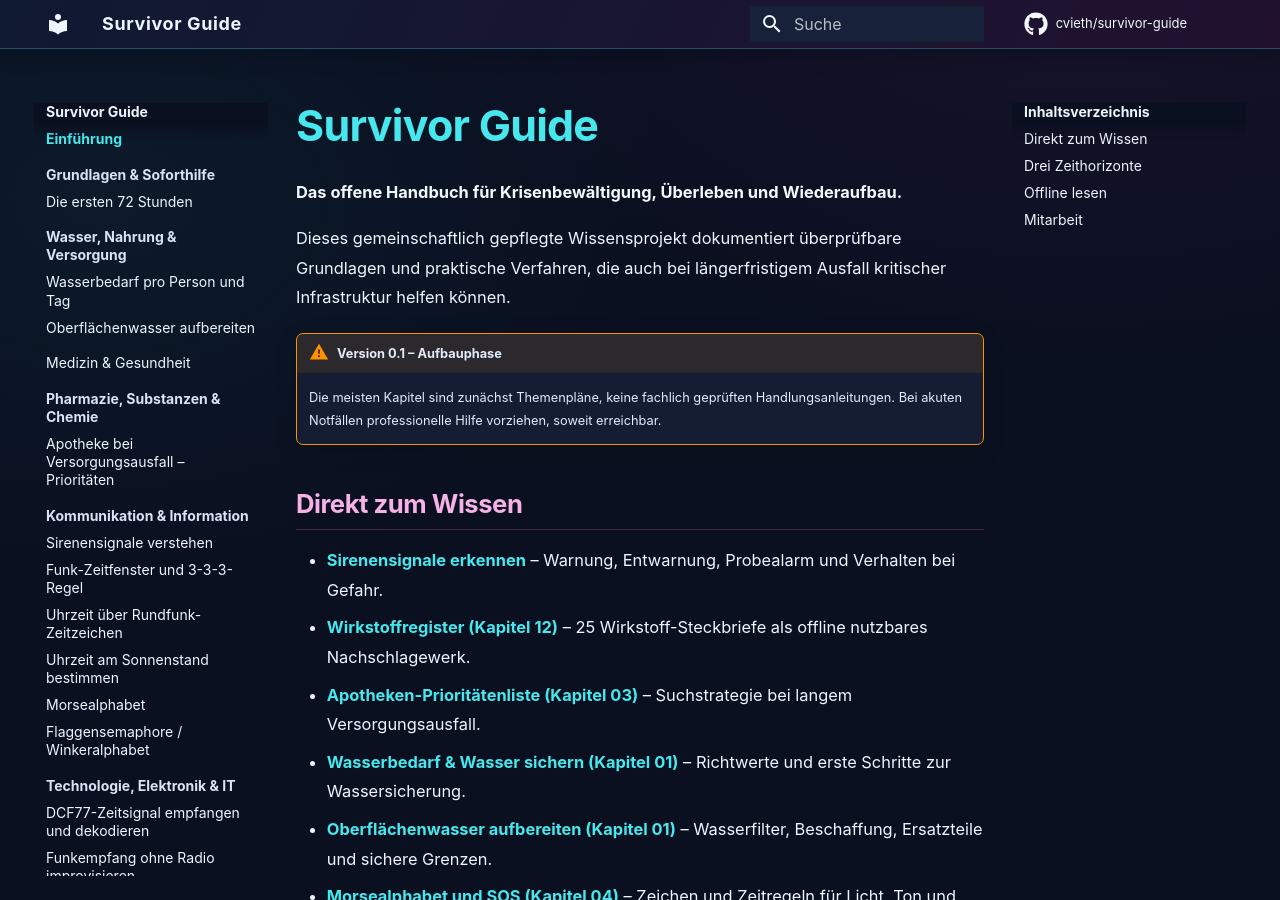
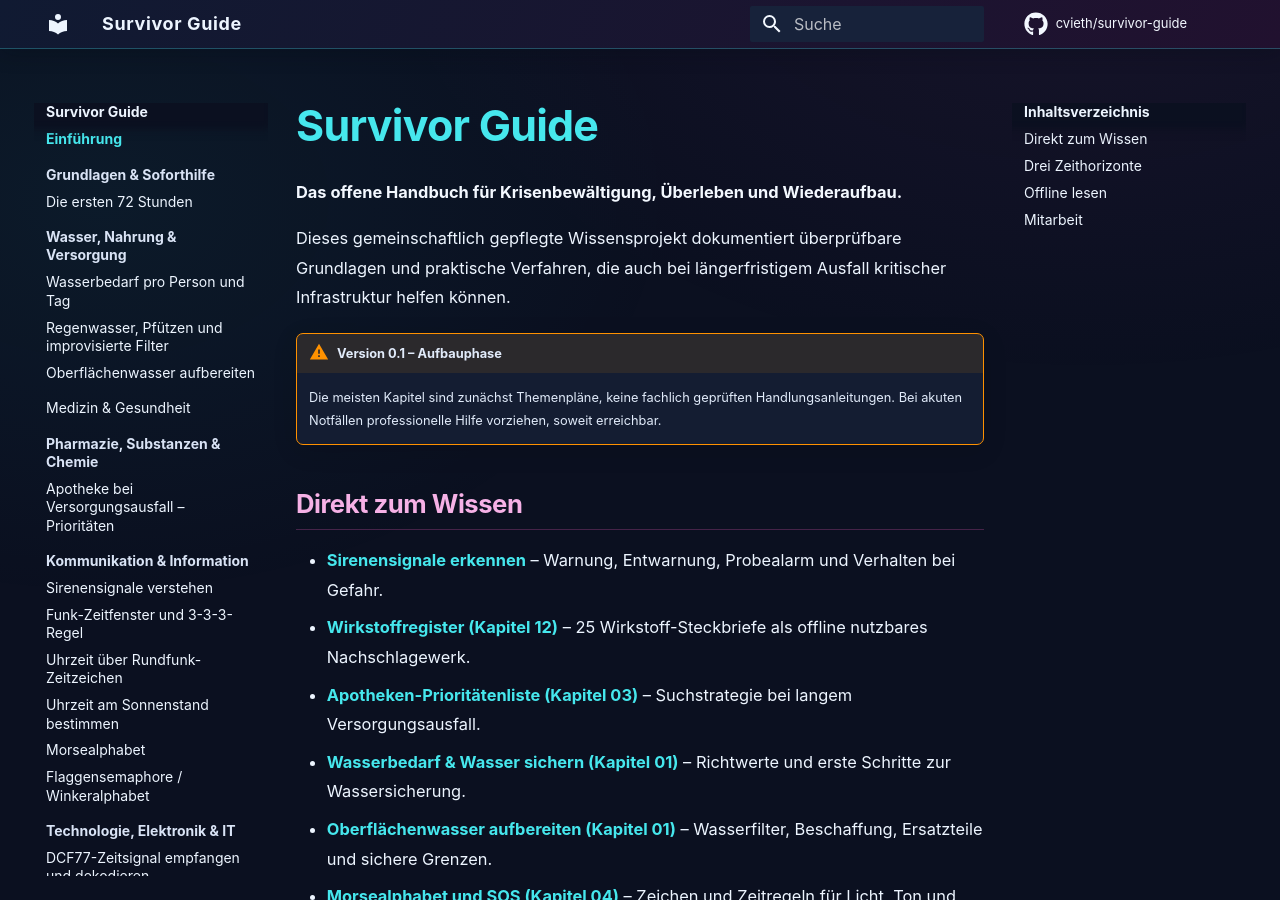
Before and after one commit to cvieth/survivor-guide, an MkDocs documentation site: the page built from docs/index.md, in a window 1280 px wide and 900 px high. Built offline with MkDocs 1.6.1 and Material for MkDocs 9.7.7, drawn with Linux system fonts in a browser that asks for light colours; comment, search, counter and statistics services are not loaded.

Commit message:
docs: neue Wassergewinnungsanleitung in Navigation aufnehmen

```diff
--- a/mkdocs.yml
+++ b/mkdocs.yml
@@ -47,6 +47,7 @@ nav:
   - 'Wasser, Nahrung & Versorgung':
       - Überblick: 01-versorgung/index.md
       - Wasserbedarf pro Person und Tag: 01-versorgung/wasserbedarf-pro-person.md
+      - Regenwasser, Pfützen und improvisierte Filter: 01-versorgung/regenwasser-pfuetzen-improvisierte-filter.md
       - Oberflächenwasser aufbereiten: 01-versorgung/oberflaechenwasser-aufbereiten.md
   - 'Medizin & Gesundheit': 02-medizin/index.md
   - 'Pharmazie, Substanzen & Chemie':
```
